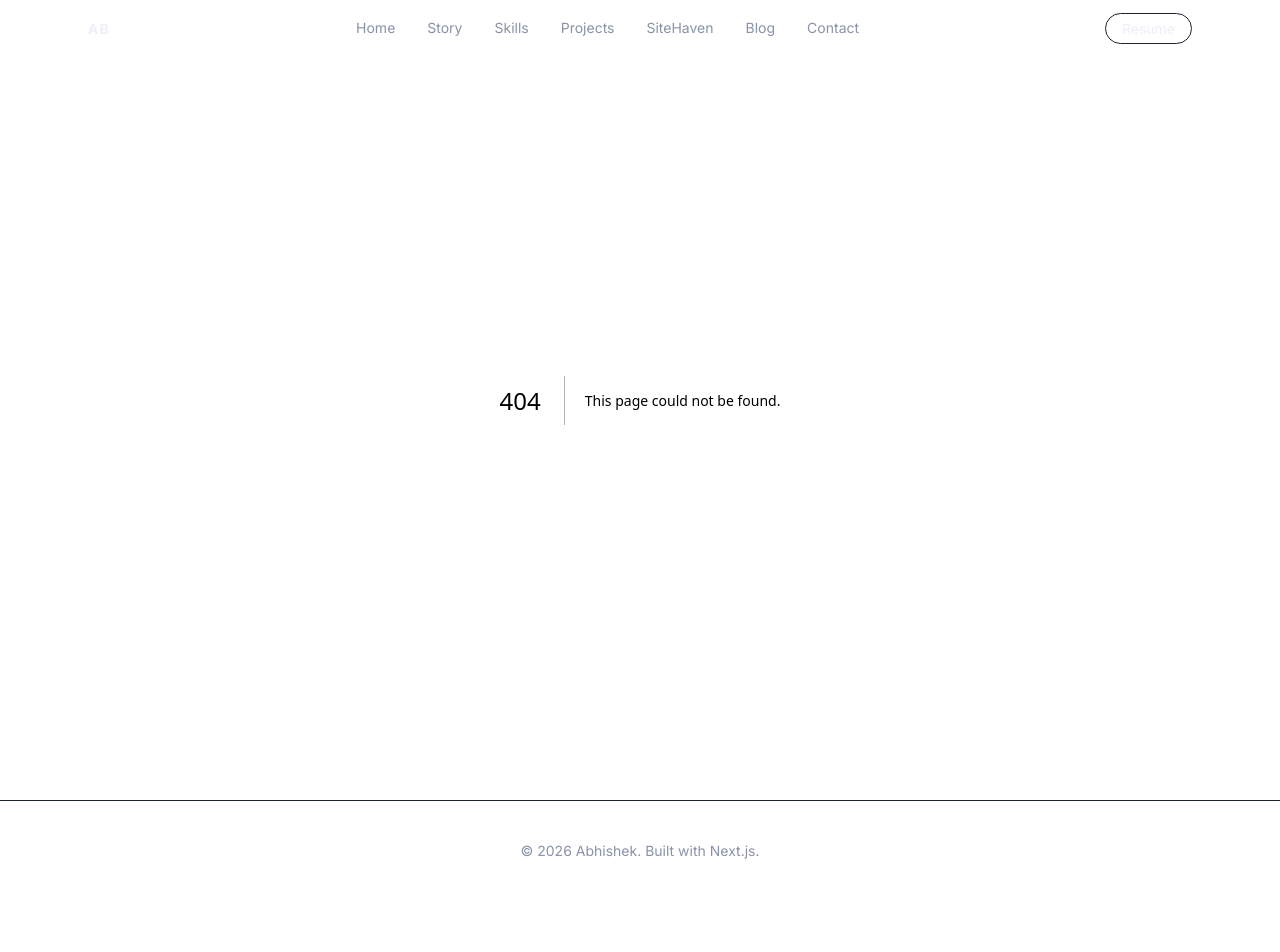
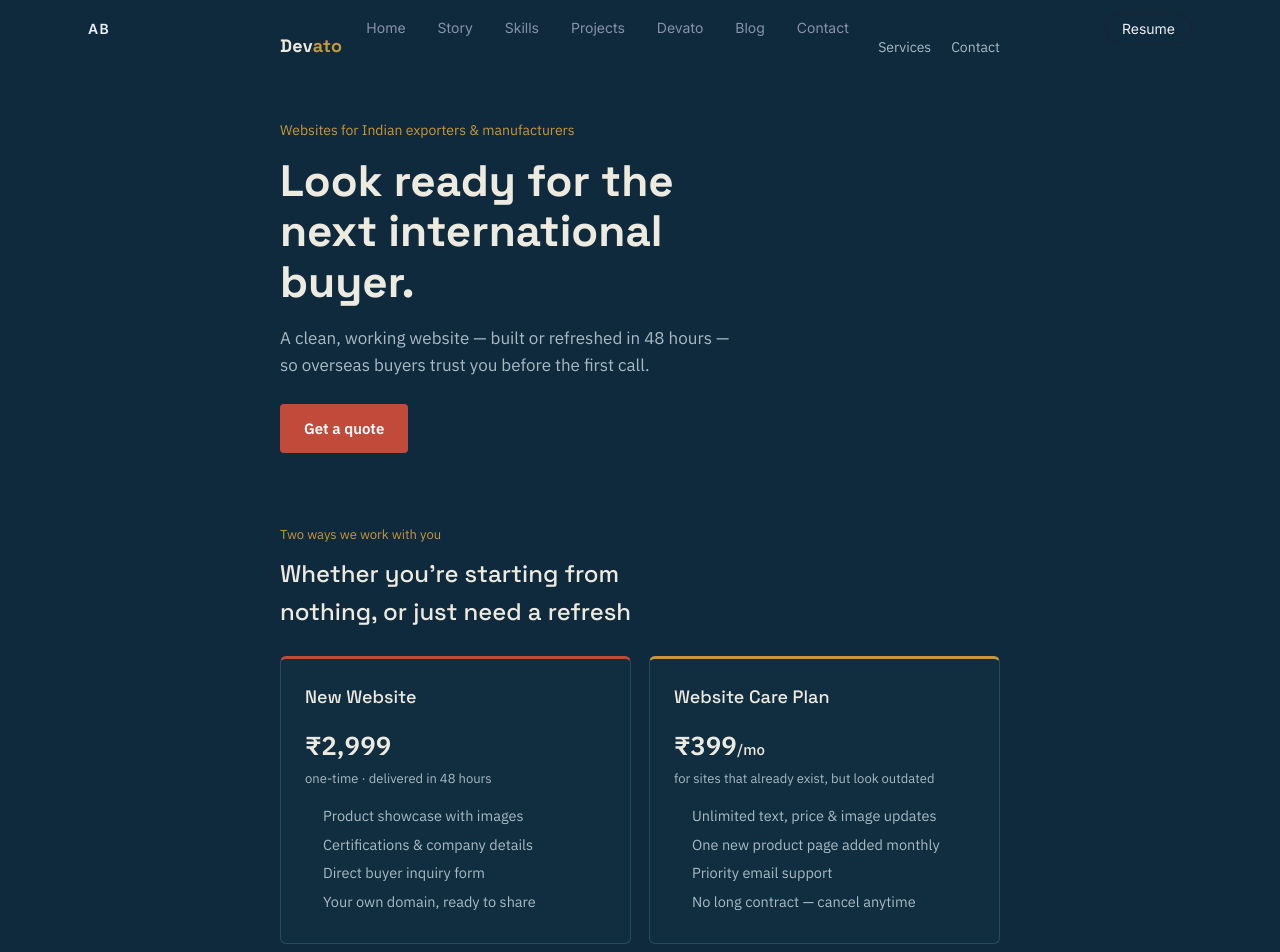
Before and after one commit to Abhishek862009/portfolio, a Next.js app: page /devato in a window 1280 px wide. Before the commit this address had no page. Shown: the top 952 px of the page. Before the commit the page ends 901 px from the top, so only its background shows below. Built offline with nearby package versions, Linux system fonts and the light colour scheme.

Commit message:
Rename SiteHaven to Devato; add real /devato page on the site with SEO metadata and sitemap entry

```diff
--- /dev/null
+++ b/app/devato/page.tsx
@@ -0,0 +1,256 @@
+import type { Metadata } from 'next';
+import { Space_Grotesk, IBM_Plex_Sans } from 'next/font/google';
+
+const spaceGrotesk = Space_Grotesk({
+  subsets: ['latin'],
+  weight: ['500', '600', '700'],
+  variable: '--font-devato-display',
+});
+const ibmPlexSans = IBM_Plex_Sans({
+  subsets: ['latin'],
+  weight: ['400', '500', '600'],
+  variable: '--font-devato-body',
+});
+
+export const metadata: Metadata = {
+  title: 'Devato — Websites for Indian Exporters, Built in 48 Hours',
+  description:
+    'Devato builds simple, professional websites for Indian exporters and manufacturers — a new one-page site in 48 hours, or a monthly care plan to refresh an outdated one. Built to help overseas buyers trust you before the first call.',
+  keywords: [
+    'website for exporters',
+    'website for manufacturers India',
+    'export company website',
+    'website design India',
+    'small business website 48 hours',
+    'website update service',
+  ],
+  alternates: { canonical: '/devato' },
+  openGraph: {
+    type: 'website',
+    title: 'Devato — Websites for Indian Exporters, Built in 48 Hours',
+    description:
+      'A new website or a refreshed one, built for Indian exporters and manufacturers so international buyers trust you faster.',
+    url: '/devato',
+  },
+  twitter: {
+    card: 'summary',
+    title: 'Devato — Websites for Indian Exporters',
+    description:
+      'A new website or a refreshed one, built for Indian exporters and manufacturers so international buyers trust you faster.',
+  },
+};
+
+const jsonLd = {
+  '@context': 'https://schema.org',
+  '@type': 'ProfessionalService',
+  name: 'Devato',
+  description:
+    'Websites for Indian exporters and manufacturers — new one-page sites built in 48 hours, or a monthly care plan for an existing site.',
+  areaServed: 'IN',
+  email: 'abhishek.studio.dev@gmail.com',
+  makesOffer: [
+    { '@type': 'Offer', name: 'New Website', price: '2999', priceCurrency: 'INR' },
+    { '@type': 'Offer', name: 'Website Care Plan', price: '399', priceCurrency: 'INR' },
+  ],
+};
+
+// All selectors below are scoped under .devato-page so this page's look
+// (its own font pairing and navy/brass palette, distinct from the rest of
+// the site) can't leak into — or be leaked into by — the shared globals.css.
+const styles = `
+.devato-page {
+  --d-bg: #0F2A3D;
+  --d-ink: #EDEAE0;
+  --d-ink-soft: #A9BAC4;
+  --d-brass: #C9973B;
+  --d-brick: #C24A3B;
+  --d-line: #294A5E;
+  --d-card: #14324480;
+
+  background: var(--d-bg);
+  color: var(--d-ink);
+  font-family: var(--font-devato-body), -apple-system, sans-serif;
+  line-height: 1.55;
+  min-height: 100dvh;
+}
+.devato-page h1, .devato-page h2, .devato-page h3 {
+  font-family: var(--font-devato-display), sans-serif;
+  margin: 0;
+}
+.devato-page .wrap { max-width: 760px; margin: 0 auto; padding: 32px 20px 70px; }
+
+.devato-page header {
+  display: flex;
+  justify-content: space-between;
+  align-items: center;
+  margin-bottom: 60px;
+}
+.devato-page .brand { font-family: var(--font-devato-display), sans-serif; font-weight: 700; font-size: 18px; letter-spacing: 0.3px; }
+.devato-page .brand span { color: var(--d-brass); }
+.devato-page header nav a {
+  color: var(--d-ink-soft);
+  text-decoration: none;
+  font-size: 14px;
+  margin-left: 20px;
+}
+
+.devato-page .hero { margin-bottom: 72px; }
+.devato-page .hero .kicker { color: var(--d-brass); font-size: 14px; margin-bottom: 14px; }
+.devato-page .hero h1 {
+  font-size: clamp(30px, 6vw, 44px);
+  font-weight: 700;
+  line-height: 1.15;
+  max-width: 14ch;
+}
+.devato-page .hero p {
+  color: var(--d-ink-soft);
+  font-size: 17px;
+  max-width: 46ch;
+  margin-top: 18px;
+}
+.devato-page .hero-cta {
+  display: inline-block;
+  margin-top: 26px;
+  background: var(--d-brick);
+  color: #fff;
+  padding: 13px 24px;
+  border-radius: 4px;
+  text-decoration: none;
+  font-weight: 600;
+  font-size: 15px;
+}
+
+.devato-page section { margin-bottom: 64px; }
+.devato-page .section-label { color: var(--d-brass); font-size: 13px; margin-bottom: 10px; }
+.devato-page h2 { font-size: 24px; margin-bottom: 26px; max-width: 26ch; }
+
+.devato-page .offers { display: grid; grid-template-columns: 1fr 1fr; gap: 18px; }
+@media (max-width: 560px) { .devato-page .offers { grid-template-columns: 1fr; } }
+
+.devato-page .offer { border: 1px solid var(--d-line); border-radius: 6px; padding: 24px; background: var(--d-card); }
+.devato-page .offer.build { border-top: 3px solid var(--d-brick); }
+.devato-page .offer.care { border-top: 3px solid var(--d-brass); }
+.devato-page .offer h3 { font-size: 18px; margin-bottom: 6px; }
+.devato-page .offer .price { font-size: 26px; font-weight: 700; margin: 14px 0 4px; }
+.devato-page .offer .unit { color: var(--d-ink-soft); font-size: 13px; }
+.devato-page .offer ul { padding-left: 18px; margin: 16px 0 0; color: var(--d-ink-soft); font-size: 14.5px; }
+.devato-page .offer li { margin-bottom: 6px; }
+
+.devato-page .steps { counter-reset: step; }
+.devato-page .step { display: flex; gap: 16px; padding: 16px 0; border-bottom: 1px dashed var(--d-line); }
+.devato-page .step:last-child { border-bottom: none; }
+.devato-page .step .num {
+  font-family: var(--font-devato-display), sans-serif;
+  color: var(--d-brass);
+  font-weight: 700;
+  font-size: 15px;
+  flex-shrink: 0;
+  width: 24px;
+}
+.devato-page .step .t { font-weight: 600; margin-bottom: 3px; }
+.devato-page .step .d { color: var(--d-ink-soft); font-size: 14.5px; }
+
+.devato-page footer {
+  border-top: 1px solid var(--d-line);
+  padding-top: 24px;
+  color: var(--d-ink-soft);
+  font-size: 13.5px;
+  display: flex;
+  justify-content: space-between;
+  flex-wrap: wrap;
+  gap: 10px;
+}
+.devato-page footer a { color: var(--d-ink); }
+`;
+
+export default function DevatoPage() {
+  return (
+    <div className={`devato-page ${spaceGrotesk.variable} ${ibmPlexSans.variable}`}>
+      <style dangerouslySetInnerHTML={{ __html: styles }} />
+      <script type="application/ld+json" dangerouslySetInnerHTML={{ __html: JSON.stringify(jsonLd) }} />
+
+      <div className="wrap">
+        <header>
+          <div className="brand">Dev<span>ato</span></div>
+          <nav>
+            <a href="#offers">Services</a>
+            <a href="#contact">Contact</a>
+          </nav>
+        </header>
+
+        <section className="hero">
+          <div className="kicker">Websites for Indian exporters &amp; manufacturers</div>
+          <h1>Look ready for the next international buyer.</h1>
+          <p>A clean, working website — built or refreshed in 48 hours — so overseas buyers trust you before the first call.</p>
+          <a className="hero-cta" href="mailto:abhishek.studio.dev@gmail.com?subject=Website%20enquiry">
+            Get a quote
+          </a>
+        </section>
+
+        <section id="offers">
+          <div className="section-label">Two ways we work with you</div>
+          <h2>Whether you&apos;re starting from nothing, or just need a refresh</h2>
+          <div className="offers">
+            <div className="offer build">
+              <h3>New Website</h3>
+              <div className="price">₹2,999</div>
+              <div className="unit">one-time · delivered in 48 hours</div>
+              <ul>
+                <li>Product showcase with images</li>
+                <li>Certifications &amp; company details</li>
+                <li>Direct buyer inquiry form</li>
+                <li>Your own domain, ready to share</li>
+              </ul>
+            </div>
+            <div className="offer care">
+              <h3>Website Care Plan</h3>
+              <div className="price">
+                ₹399<span style={{ fontSize: 15, fontWeight: 500 }}>/mo</span>
+              </div>
+              <div className="unit">for sites that already exist, but look outdated</div>
+              <ul>
+                <li>Unlimited text, price &amp; image updates</li>
+                <li>One new product page added monthly</li>
+                <li>Priority email support</li>
+                <li>No long contract — cancel anytime</li>
+              </ul>
+            </div>
+          </div>
+        </section>
+
+        <section>
+          <div className="section-label">How it works</div>
+          <h2>From email to live site in three steps</h2>
+          <div className="steps">
+            <div className="step">
+              <div className="num">1</div>
+              <div>
+                <div className="t">Tell us about your business</div>
+                <div className="d">Products, certifications, and any existing content — over email, five minutes.</div>
+              </div>
+            </div>
+            <div className="step">
+              <div className="num">2</div>
+              <div>
+                <div className="t">We build or refresh it</div>
+                <div className="d">Delivered within 48 hours for new sites; care-plan updates go out within a day.</div>
+              </div>
+            </div>
+            <div className="step">
+              <div className="num">3</div>
+              <div>
+                <div className="t">You review and go live</div>
+                <div className="d">One round of changes included before it&apos;s ready to share with buyers.</div>
+              </div>
+            </div>
+          </div>
+        </section>
+
+        <footer id="contact">
+          <span>Devato · built for small exporters</span>
+          <a href="mailto:abhishek.studio.dev@gmail.com">abhishek.studio.dev@gmail.com</a>
+        </footer>
+      </div>
+    </div>
+  );
+}
--- a/app/sitemap.ts
+++ b/app/sitemap.ts
@@ -8,5 +8,11 @@ export default function sitemap(): MetadataRoute.Sitemap {
       changeFrequency: 'monthly',
       priority: 1,
     },
+    {
+      url: 'https://www.arvish.xyz/devato',
+      lastModified: new Date(),
+      changeFrequency: 'weekly',
+      priority: 0.8,
+    },
   ];
 }
--- a/components/layout/Navbar.tsx
+++ b/components/layout/Navbar.tsx
@@ -10,12 +10,12 @@ const NAV_LINKS = [
   { href: '/#timeline', label: 'Story' },
   { href: '/#skills', label: 'Skills' },
   { href: '/#projects', label: 'Projects' },
-  { href: '/#sitehaven', label: 'SiteHaven' },
+  { href: '/#devato', label: 'Devato' },
   { href: '/blog', label: 'Blog' },
   { href: '/#contact', label: 'Contact' },
 ];
 
-const SECTION_IDS = ['hero', 'timeline', 'skills', 'projects', 'sitehaven', 'contact'];
+const SECTION_IDS = ['hero', 'timeline', 'skills', 'projects', 'devato', 'contact'];
 
 // Locked behavior (blueprint Section 4): always present, transparent on the
 // hero so it never competes with the reveal, solidifies once the visitor
--- a/components/sections/MyStartups.tsx
+++ b/components/sections/MyStartups.tsx
@@ -6,8 +6,8 @@ import { ViewProjectButton } from '@/components/ui/ViewProjectButton';
 // project's stack-first framing.
 export function MyStartups() {
   return (
-    <section id="sitehaven" className="mx-auto max-w-5xl scroll-mt-24 px-6 py-32">
-      <h2 className="text-3xl font-semibold text-frost md:text-4xl">SiteHaven</h2>
+    <section id="devato" className="mx-auto max-w-5xl scroll-mt-24 px-6 py-32">
+      <h2 className="text-3xl font-semibold text-frost md:text-4xl">Devato</h2>
       <div className="mt-10 grid gap-6 md:grid-cols-2">
         {startups.map((startup) => (
           <div
--- a/data/startups.ts
+++ b/data/startups.ts
@@ -9,12 +9,12 @@ export interface Startup {
 
 export const startups: Startup[] = [
   {
-    slug: 'sitehaven',
-    name: 'SiteHaven',
+    slug: 'devato',
+    name: 'Devato',
     tagline: 'Websites for Indian exporters, built or refreshed in 48 hours.',
     description:
       'A productized web-design service for small Indian exporters and manufacturers — a new one-page site for those without one, or an ongoing care plan for those whose site already looks outdated. Built to help first-time overseas buyers trust a business before the first call.',
     stack: ['HTML', 'CSS', 'JavaScript'],
-    link: 'https://claude.ai/artifact/AN24hRVdU4JTij5ABvSHzi',
+    link: '/devato',
   },
 ];
```
